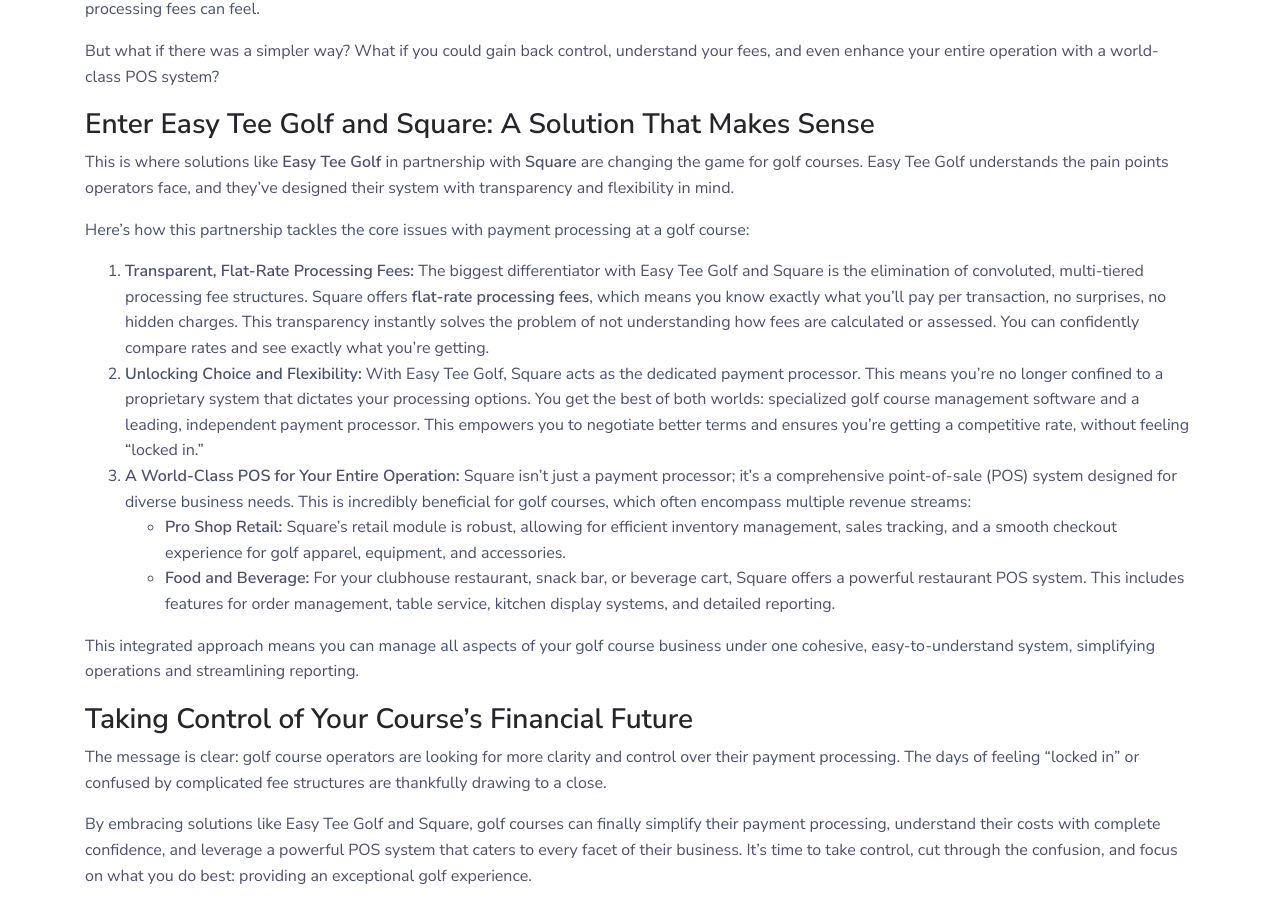
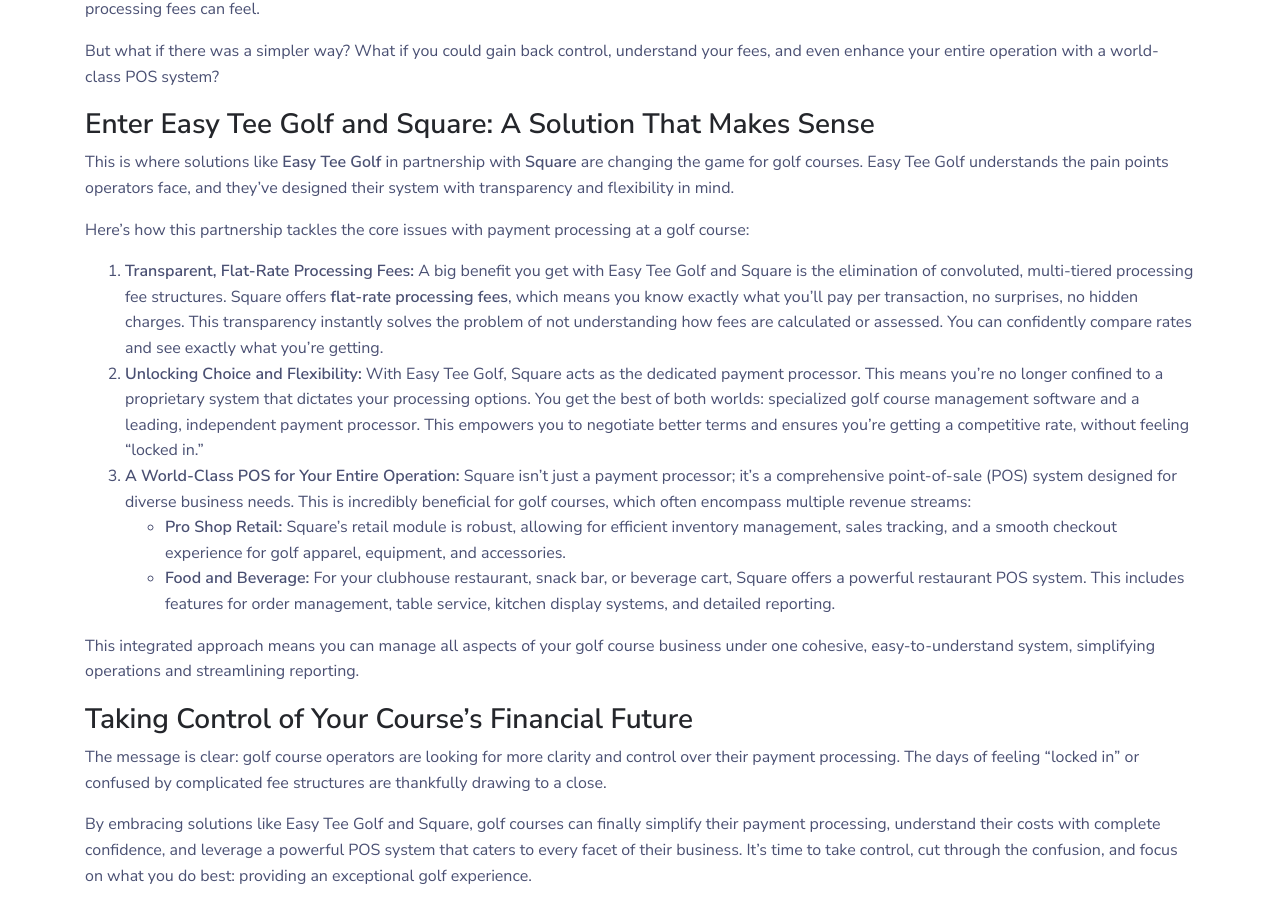
Before and after one commit to easyteegolf/easytee_front, a Jekyll site: the page built from _posts/2025-10-15-simplifying-payment-processing-fees-at-your-golf-course.markdown, in a window 1280 px wide and 900 px high, scrolled down 1757 px. Built offline with Jekyll 4.4.1, drawn with Linux system fonts in a browser that asks for light colours.

Commit message:
rewording

```diff
--- a/_posts/2025-10-15-simplifying-payment-processing-fees-at-your-golf-course.markdown
+++ b/_posts/2025-10-15-simplifying-payment-processing-fees-at-your-golf-course.markdown
@@ -22,7 +22,7 @@ This is where solutions like **Easy Tee Golf** in partnership with **Square** ar
 
 Here's how this partnership tackles the core issues with payment processing at a golf course:
 
-1. **Transparent, Flat-Rate Processing Fees:** The biggest differentiator with Easy Tee Golf and Square is the elimination of convoluted, multi-tiered processing fee structures. Square offers **flat-rate processing fees**, which means you know exactly what you'll pay per transaction, no surprises, no hidden charges. This transparency instantly solves the problem of not understanding how fees are calculated or assessed. You can confidently compare rates and see exactly what you're getting.
+1. **Transparent, Flat-Rate Processing Fees:** A big benefit you get with Easy Tee Golf and Square is the elimination of convoluted, multi-tiered processing fee structures. Square offers **flat-rate processing fees**, which means you know exactly what you'll pay per transaction, no surprises, no hidden charges. This transparency instantly solves the problem of not understanding how fees are calculated or assessed. You can confidently compare rates and see exactly what you're getting.
 2. **Unlocking Choice and Flexibility:** With Easy Tee Golf, Square acts as the dedicated payment processor. This means you're no longer confined to a proprietary system that dictates your processing options. You get the best of both worlds: specialized golf course management software and a leading, independent payment processor. This empowers you to negotiate better terms and ensures you're getting a competitive rate, without feeling "locked in."
 3. **A World-Class POS for Your Entire Operation:** Square isn't just a payment processor; it's a comprehensive point-of-sale (POS) system designed for diverse business needs. This is incredibly beneficial for golf courses, which often encompass multiple revenue streams:
    * **Pro Shop Retail:** Square's retail module is robust, allowing for efficient inventory management, sales tracking, and a smooth checkout experience for golf apparel, equipment, and accessories.
```
